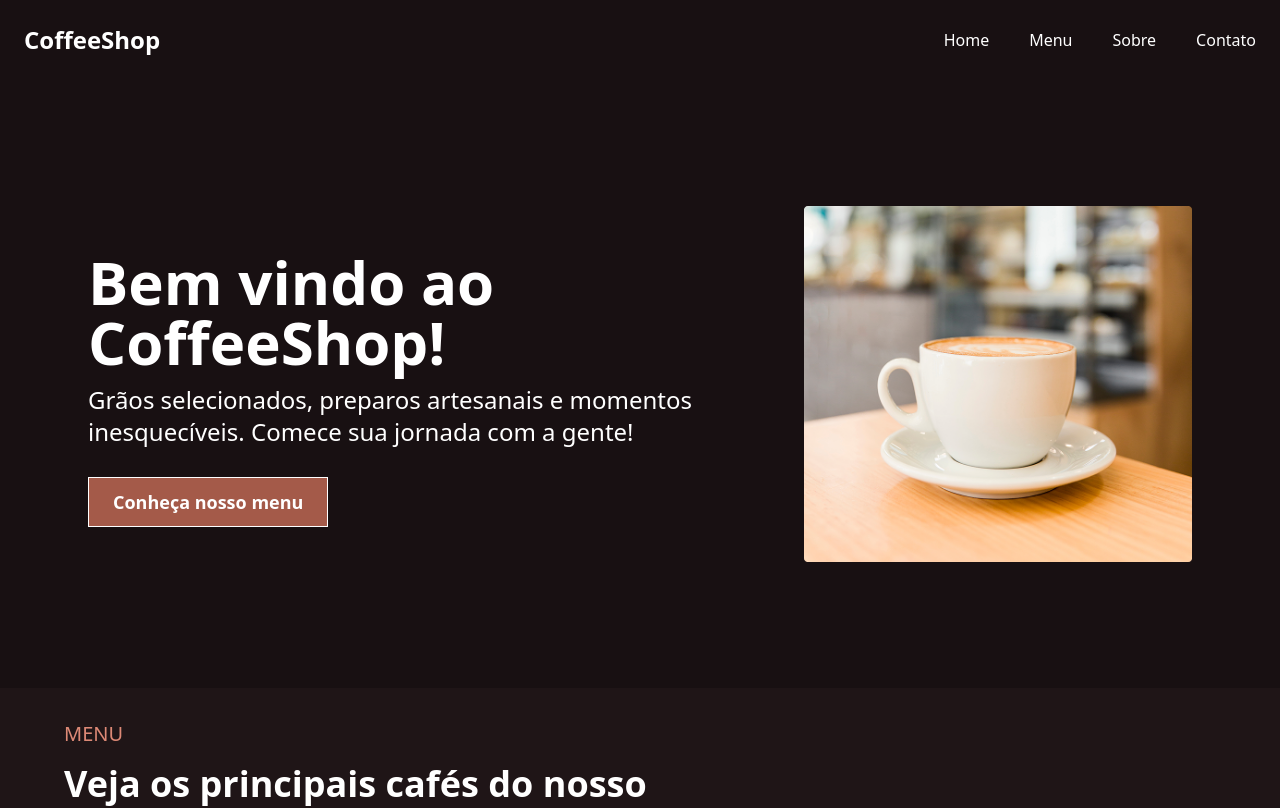
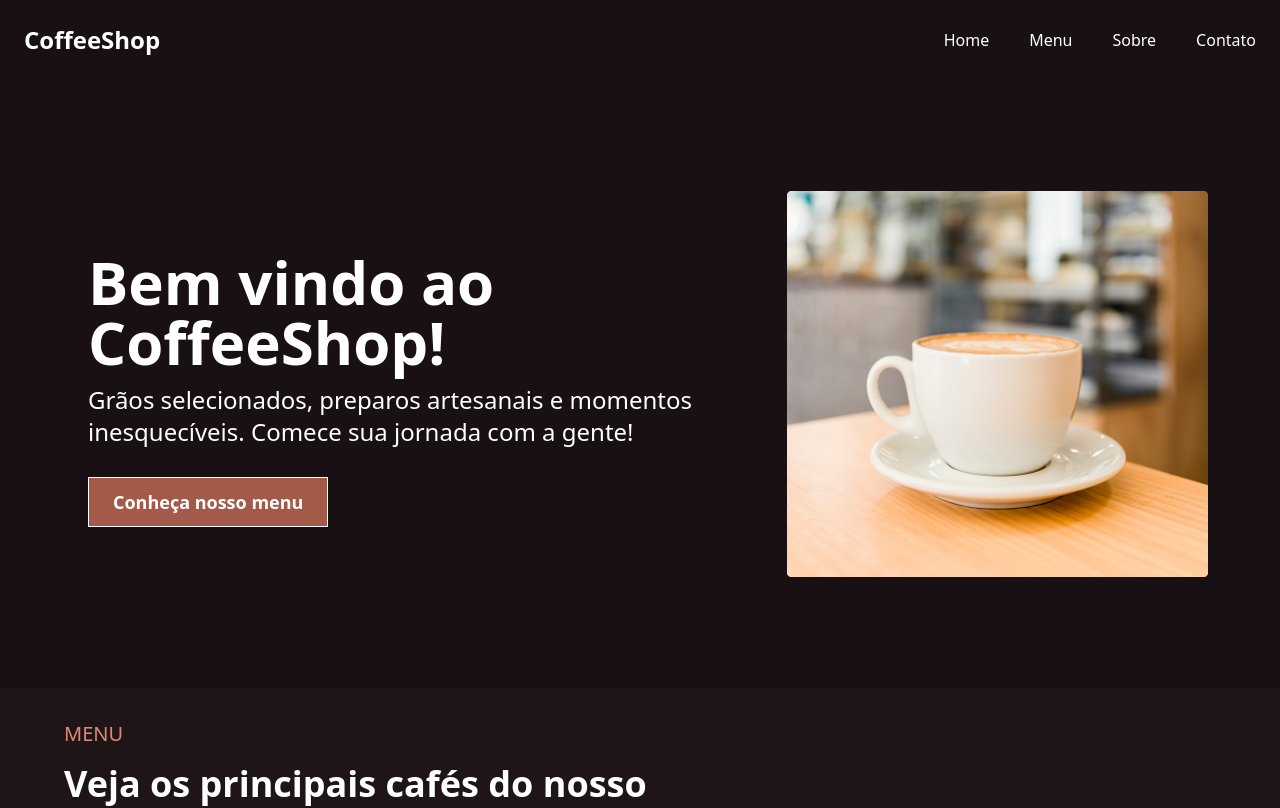
Before and after one commit to eduardavieira-dev/CoffeeShop, a Next.js app: page / in a window 1280 px wide. Shown: the top 808 px of the page. Built offline with nearby package versions, Linux system fonts and the light colour scheme.

Commit message:
feat: update image styling in MainSection component for improved responsiveness

```diff
--- a/src/app/components/MainSection.tsx
+++ b/src/app/components/MainSection.tsx
@@ -19,7 +19,7 @@ export function MainSection() {
       <img
         src="/cup.png"
         alt="Xícara de café"
-        className="w-105 object-contain px-4 sm:w-100 md:w-105 p-6"
+        className="w-105 object-contain px-4 sm:w-100 md:w-120 p-6 md:p-0"
       />
     </div>
   );
```
